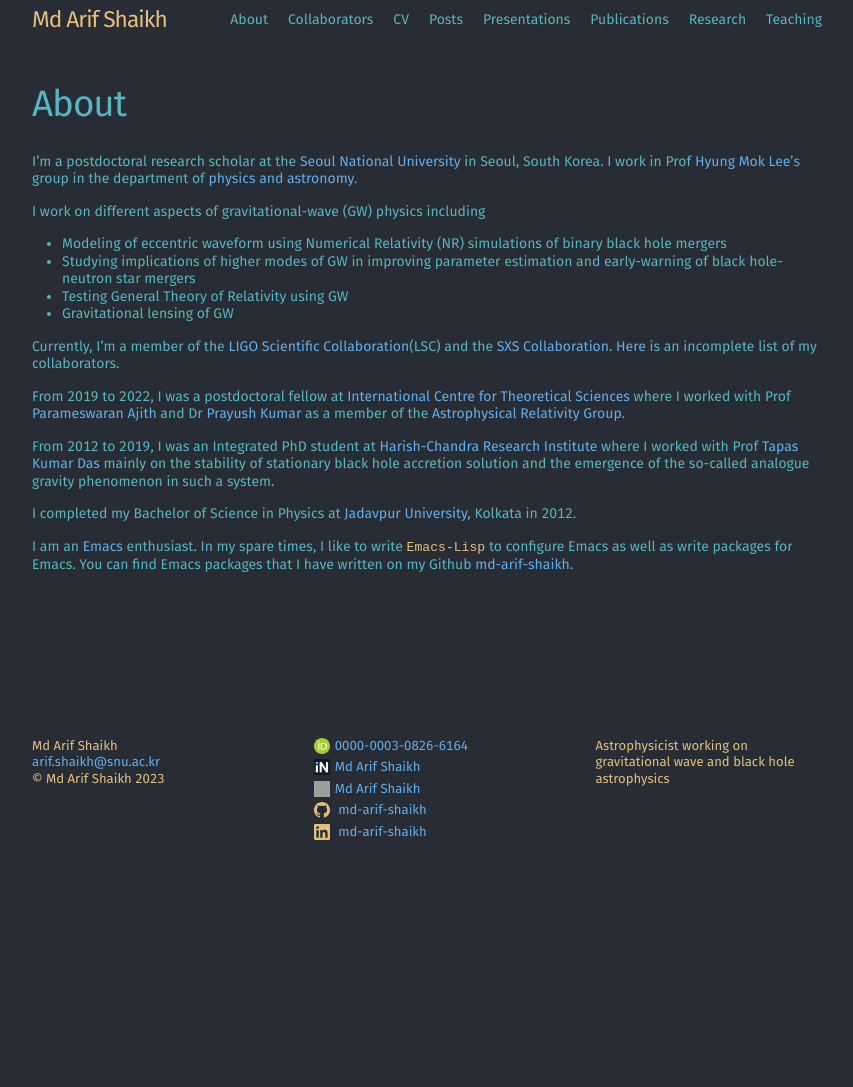
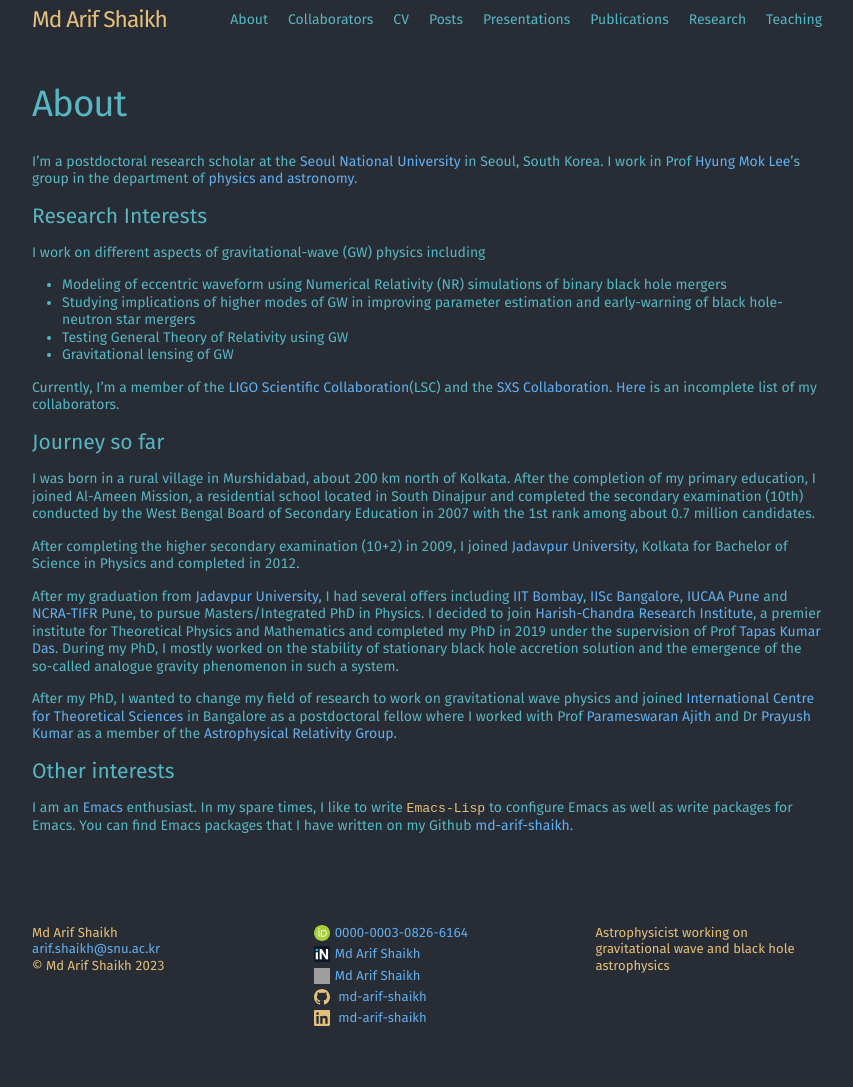
Before and after one commit to md-arif-shaikh/md-arif-shaikh.github.io, a Jekyll site: the page built from about.md, in a window 1280 px wide. Shown: the whole page, without its empty margins (213-1066 px from the left). Built offline with Jekyll 4.4.1, drawn with Linux system fonts in a browser that asks for light colours; before the commit the page ends 900 px from its top, so only the background shows below that; grey boxes are pictures that could not be loaded.

Commit message:
modify about

```diff
--- a/about.md
+++ b/about.md
@@ -4,8 +4,12 @@ title: About
 permalink: /about/
 ---
 
-I'm a postdoctoral research scholar at the [Seoul National University](https://en.snu.ac.kr) in Seoul, South Korea. I work in Prof [Hyung Mok Lee](http://astro.snu.ac.kr/~hmlee/)'s group in the department of [physics and astronomy](https://physics.snu.ac.kr/en).
+I'm a postdoctoral research scholar at the [Seoul National
+University](https://en.snu.ac.kr) in Seoul, South Korea. I work in Prof [Hyung
+Mok Lee](http://astro.snu.ac.kr/~hmlee/)'s group in the department of [physics
+and astronomy](https://physics.snu.ac.kr/en).
 
+# Research Interests
 I work on different aspects of gravitational-wave (GW) physics including
   - Modeling of eccentric waveform using Numerical Relativity (NR) simulations of binary black hole mergers
   - Studying implications of higher modes of GW in improving parameter estimation and early-warning of black hole-neutron star mergers
@@ -14,10 +18,35 @@ I work on different aspects of gravitational-wave (GW) physics including
 
 Currently, I'm a member of the [LIGO Scientific Collaboration](https://www.ligo.org/)(LSC) and the [SXS Collaboration](https://www.black-holes.org/). [Here]({{site.baseurl}}{% link collaborators.md %}) is an incomplete list of my collaborators.
 
-From 2019 to 2022, I was a postdoctoral fellow at [International Centre for Theoretical Sciences](https://www.icts.res.in/) where I worked with Prof [Parameswaran Ajith](https://home.icts.res.in/~ajith/Home.html) and Dr [Prayush Kumar](https://www.icts.res.in/people/prayush-kumar) as a member of the [Astrophysical Relativity Group](https://www.icts.res.in/research/astrorel).
+# Journey so far
+I was born in a rural village in Murshidabad, about 200 km north of
+Kolkata. After the completion of my primary education, I joined Al-Ameen
+Mission, a residential school located in South Dinajpur and completed the
+secondary examination (10th) conducted by the West Bengal Board of Secondary
+Education in 2007 with the 1st rank among about 0.7 million candidates.
 
-From 2012 to 2019, I was an Integrated PhD student at [Harish-Chandra Research Institute](http://www.hri.res.in) where I worked with Prof [Tapas Kumar Das](http://www.hri.res.in/~tapas/) mainly on the stability of stationary black hole accretion solution and the emergence of the so-called analogue gravity phenomenon in such a system.
+After completing the higher secondary examination (10+2) in 2009, I joined
+[Jadavpur University](http://www.jaduniv.edu.in/), Kolkata for Bachelor of
+Science in Physics and completed in 2012.
 
-I completed my Bachelor of Science in Physics at [Jadavpur University](http://www.jaduniv.edu.in/), Kolkata in 2012.
+After my graduation from [Jadavpur University](http://www.jaduniv.edu.in/), I
+had several offers including [IIT Bombay](https://www.iitb.ac.in/), [IISc
+Bangalore](https://iisc.ac.in/), [IUCAA Pune](https://www.iucaa.in/en/) and
+[NCRA-TIFR](http://www.ncra.tifr.res.in/ncra/main) Pune, to pursue
+Masters/Integrated PhD in Physics.  I decided to join [Harish-Chandra Research
+Institute](http://www.hri.res.in), a premier institute for Theoretical Physics
+and Mathematics and completed my PhD in 2019 under the supervision of Prof
+[Tapas Kumar Das](http://www.hri.res.in/~tapas/). During my PhD, I mostly
+worked on the stability of stationary black hole accretion solution and the
+emergence of the so-called analogue gravity phenomenon in such a system.
 
+After my PhD, I wanted to change my field of research to work on gravitational
+wave physics and joined [International Centre for Theoretical
+Sciences](https://www.icts.res.in/) in Bangalore as a postdoctoral fellow where
+I worked with Prof [Parameswaran
+Ajith](https://home.icts.res.in/~ajith/Home.html) and Dr [Prayush
+Kumar](https://www.icts.res.in/people/prayush-kumar) as a member of the
+[Astrophysical Relativity Group](https://www.icts.res.in/research/astrorel).
+
+# Other interests
 I am an [Emacs](https://www.gnu.org/software/emacs/) enthusiast. In my spare times, I like to write `Emacs-Lisp` to configure Emacs as well as write packages for Emacs. You can find Emacs packages that I have written on my Github [md-arif-shaikh](https://github.com/md-arif-shaikh).
```
